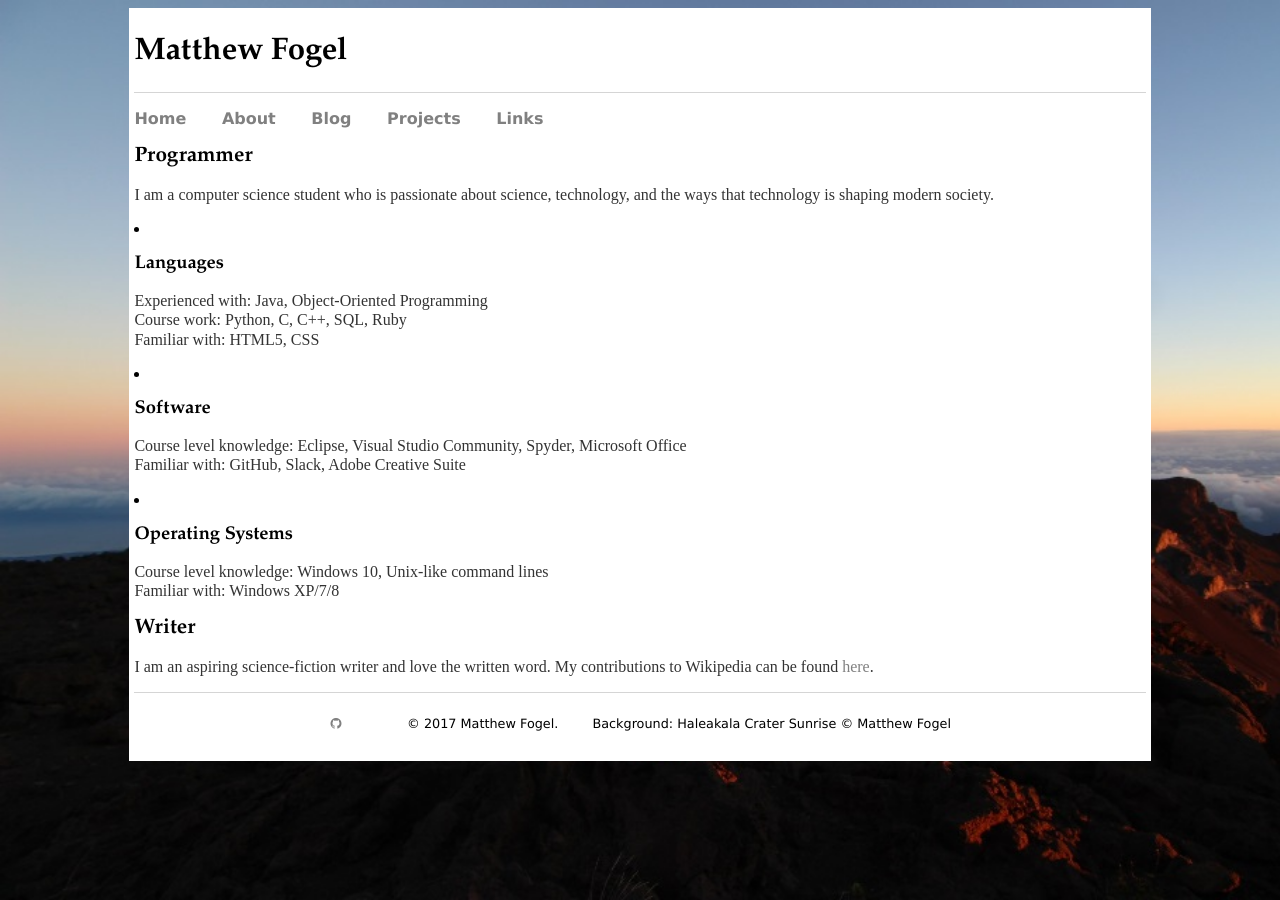
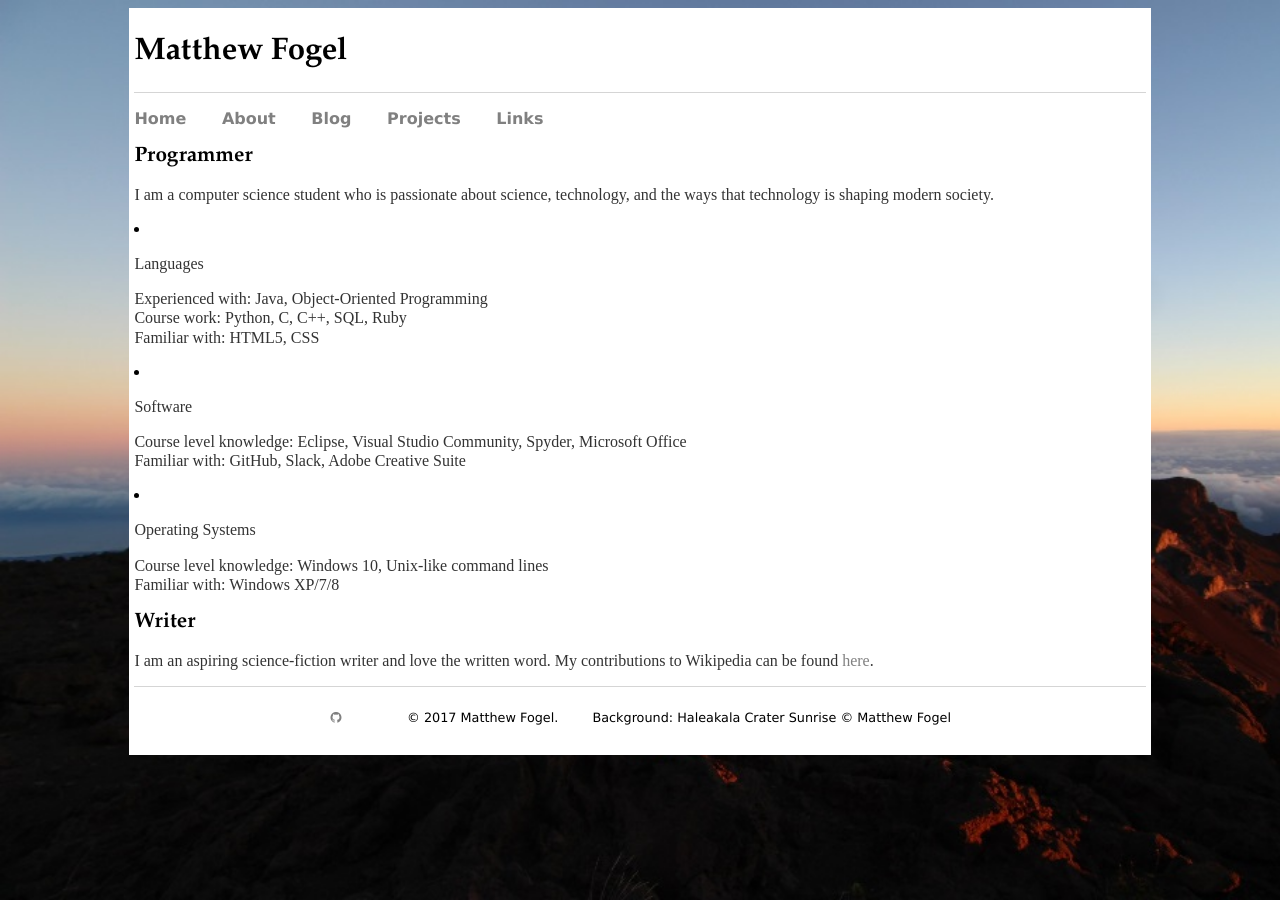
Before and after one commit to matthew-fogel/matthew-fogel.github.io, a Jekyll site: the page built from about/index.html, in a window 1280 px wide. Built offline with Jekyll 4.4.1, drawn with Linux system fonts in a browser that asks for light colours.

```diff
--- a/about/index.html
+++ b/about/index.html
@@ -5,16 +5,16 @@ layout: default
 <div class="information">
 	<h1>Programmer</h1>
       	<p>I am a computer science student who is passionate about science, technology, and the ways that technology is shaping modern society.</p>
-	<li><h2>Languages</h2>
+	<li><p>Languages</p>
 	<p>Experienced with: Java, Object-Oriented Programming<br/>
 	   Course work: Python, C, C++, SQL, Ruby<br/>
 		Familiar with: HTML5, CSS</p></li>
 
-	<li><h2>Software</h2>
+	<li><p>Software</p>
 	<p>Course level knowledge: Eclipse, Visual Studio Community, Spyder, Microsoft Office <br/>
 		Familiar with: GitHub, Slack, Adobe Creative Suite</p></li>
 
-	<li><h2>Operating Systems</h2>
+	<li><p>Operating Systems</p>
 	<p>Course level knowledge: Windows 10, Unix-like command lines<br/>
 		Familiar with: Windows XP/7/8</p></li>
 
```
